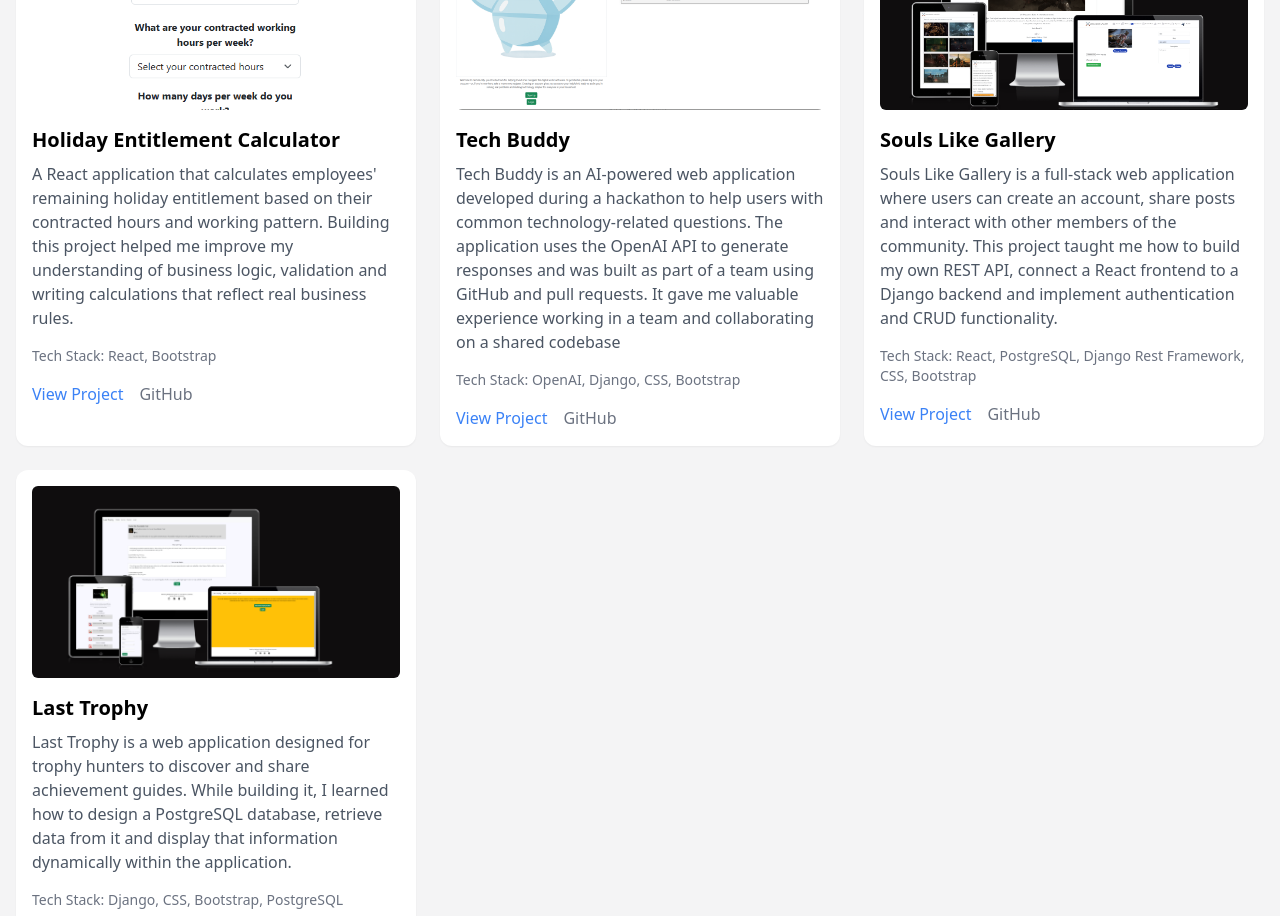
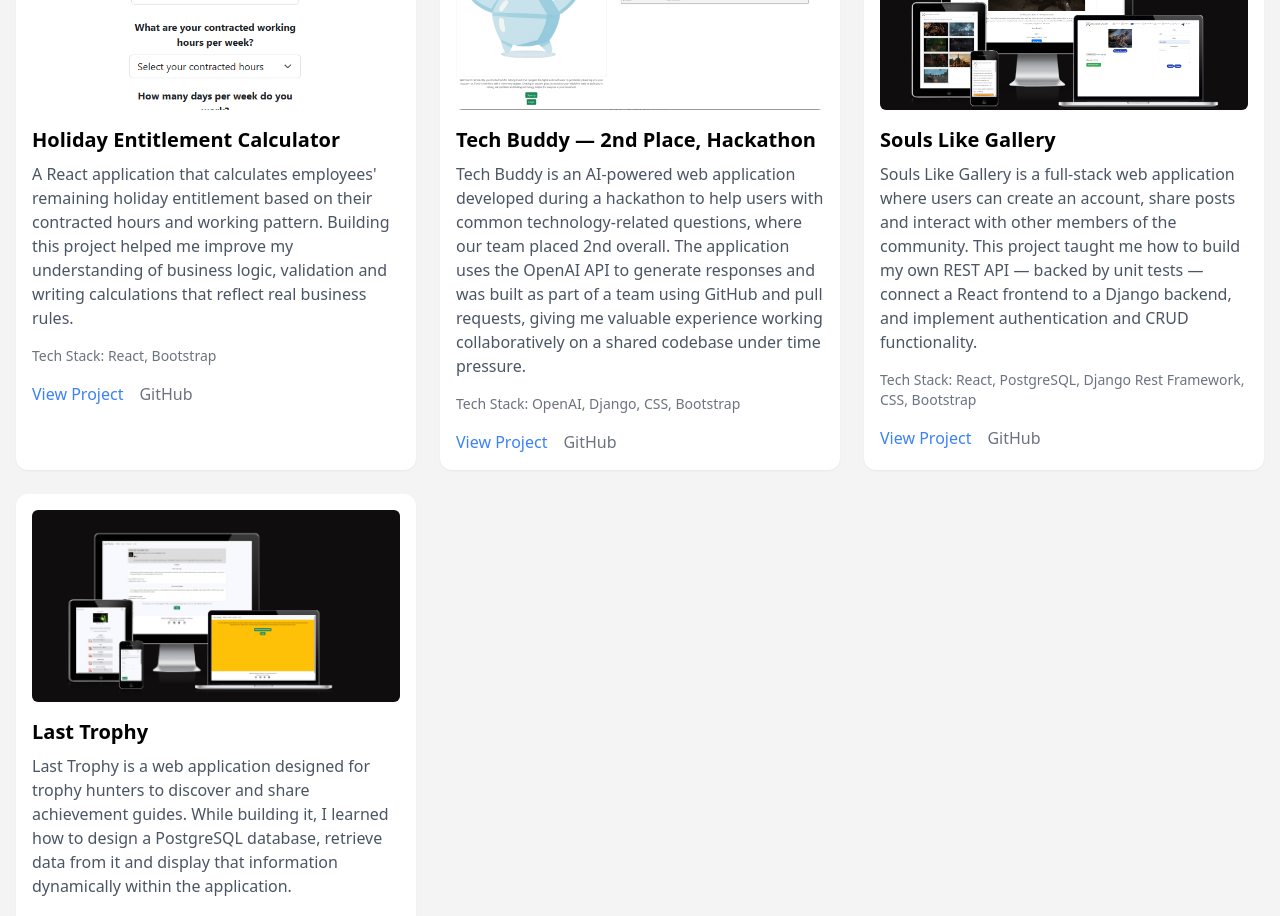
Before and after one commit to mattthughes/portfolio-app, a React (Vite) app: page / in a window 1280 px wide. Shown: the part 1100-2016 px from the top of the page. Built offline with nearby package versions, Linux system fonts and the light colour scheme.

Commit message:
Updated project card descriptions and about me section

```diff
--- a/src/pages/home/About.jsx
+++ b/src/pages/home/About.jsx
@@ -8,7 +8,7 @@ const About = () => {
                 <h3 className="text-3xl font-bold">About Me</h3>
                 <div className='space-y-4 p-1 mt-4'>
                     <p className="text-lg leading-relaxed">
-                    I'm a software developer with a Diploma in Full Stack Software Development and a BSc in Computer Games Development. I enjoy building applications that solve real problems, whether that's a holiday entitlement calculator, a full-stack social platform or an AI-powered application built during a hackathon.
+                    I'm a software developer with a Diploma in Full Stack Software Development and a BSc in Computer Games Development. I enjoy building applications that solve real problems, whether that's a holiday entitlement calculator, a full-stack social platform or an AI-powered application built during a hackathon — where I placed 2nd out of the teams competing.
                    </p>
                     <p className='text-lg leading-relaxed'>
                     Alongside my personal projects, I work as a Real-Time Analyst where I build reporting tools, automate manual tasks and analyse operational data. I'm currently learning TypeScript and continuing to build new projects as I develop my front-end and full-stack skills.
--- a/src/pages/home/Projects.jsx
+++ b/src/pages/home/Projects.jsx
@@ -17,8 +17,8 @@ const Projects = () => {
                         gitHub="https://github.com/mattthughes/entitlement_calculator"
                     />
                     <ProjectCard
-                    title="Tech Buddy"
-                    description="Tech Buddy is an AI-powered web application developed during a hackathon to help users with common technology-related questions. The application uses the OpenAI API to generate responses and was built as part of a team using GitHub and pull requests. It gave me valuable experience working in a team and collaborating on a shared codebase"
+                    title="Tech Buddy — 2nd Place, Hackathon"
+                    description="Tech Buddy is an AI-powered web application developed during a hackathon to help users with common technology-related questions, where our team placed 2nd overall. The application uses the OpenAI API to generate responses and was built as part of a team using GitHub and pull requests, giving me valuable experience working collaboratively on a shared codebase under time pressure."
                     tech="OpenAI, Django, CSS, Bootstrap"
                     image="/docs/images/tech-buddy-live-demo.png"
                     projectUrl="https://support-squad-tech-buddy-9d4a4ad47301.herokuapp.com/"
@@ -27,7 +27,7 @@ const Projects = () => {
                     />
                     <ProjectCard
                         title="Souls Like Gallery"
-                        description="Souls Like Gallery is a full-stack web application where users can create an account, share posts and interact with other members of the community. This project taught me how to build my own REST API, connect a React frontend to a Django backend and implement authentication and CRUD functionality."
+                        description="Souls Like Gallery is a full-stack web application where users can create an account, share posts and interact with other members of the community. This project taught me how to build my own REST API — backed by unit tests — connect a React frontend to a Django backend, and implement authentication and CRUD functionality."
                         tech="React, PostgreSQL, Django Rest Framework, CSS, Bootstrap"
                         image="/docs/images/souls-like-gallery.png"
                         projectUrl="https://souls-like-gallery-03103574fc28.herokuapp.com/"
```
